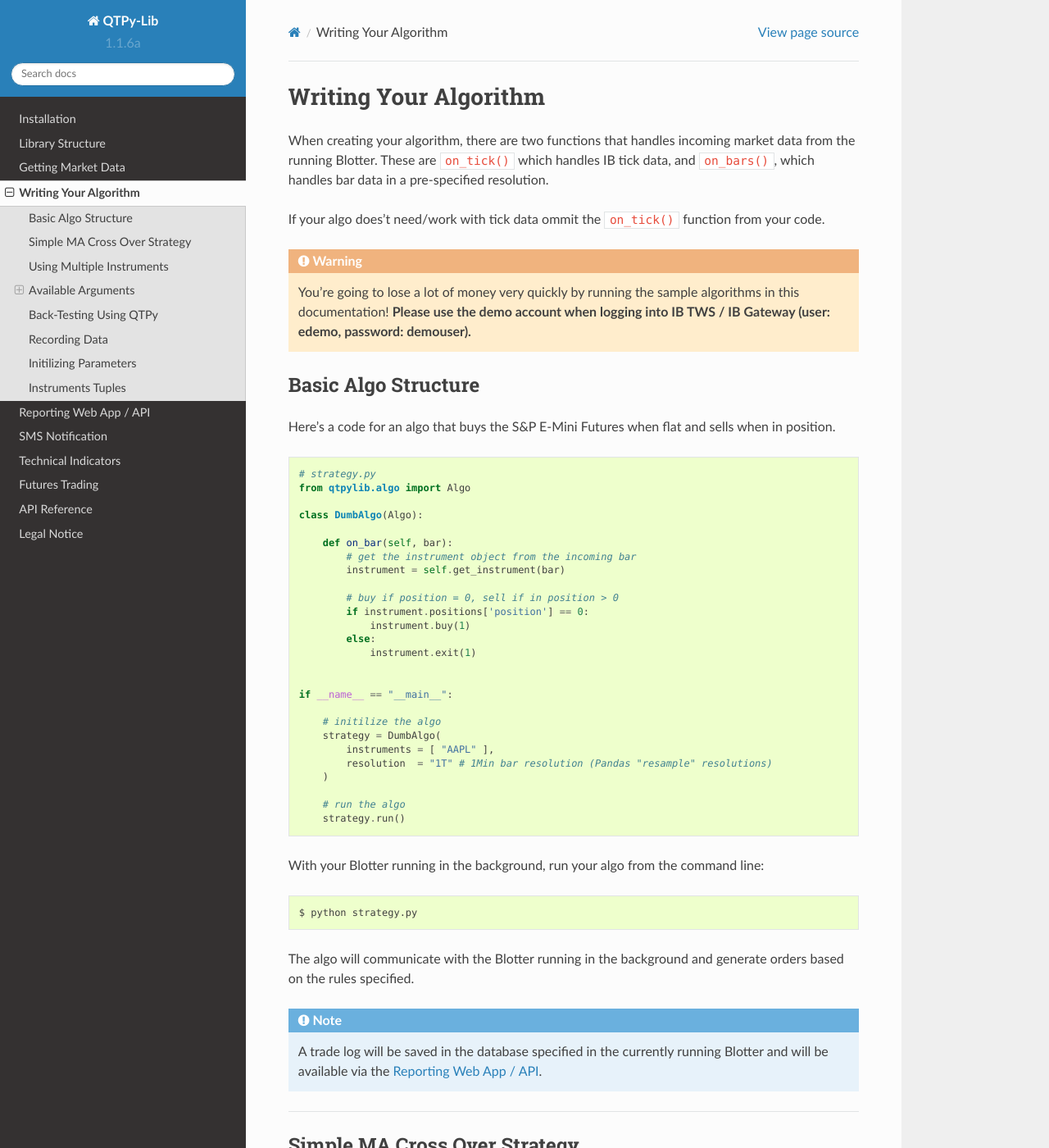
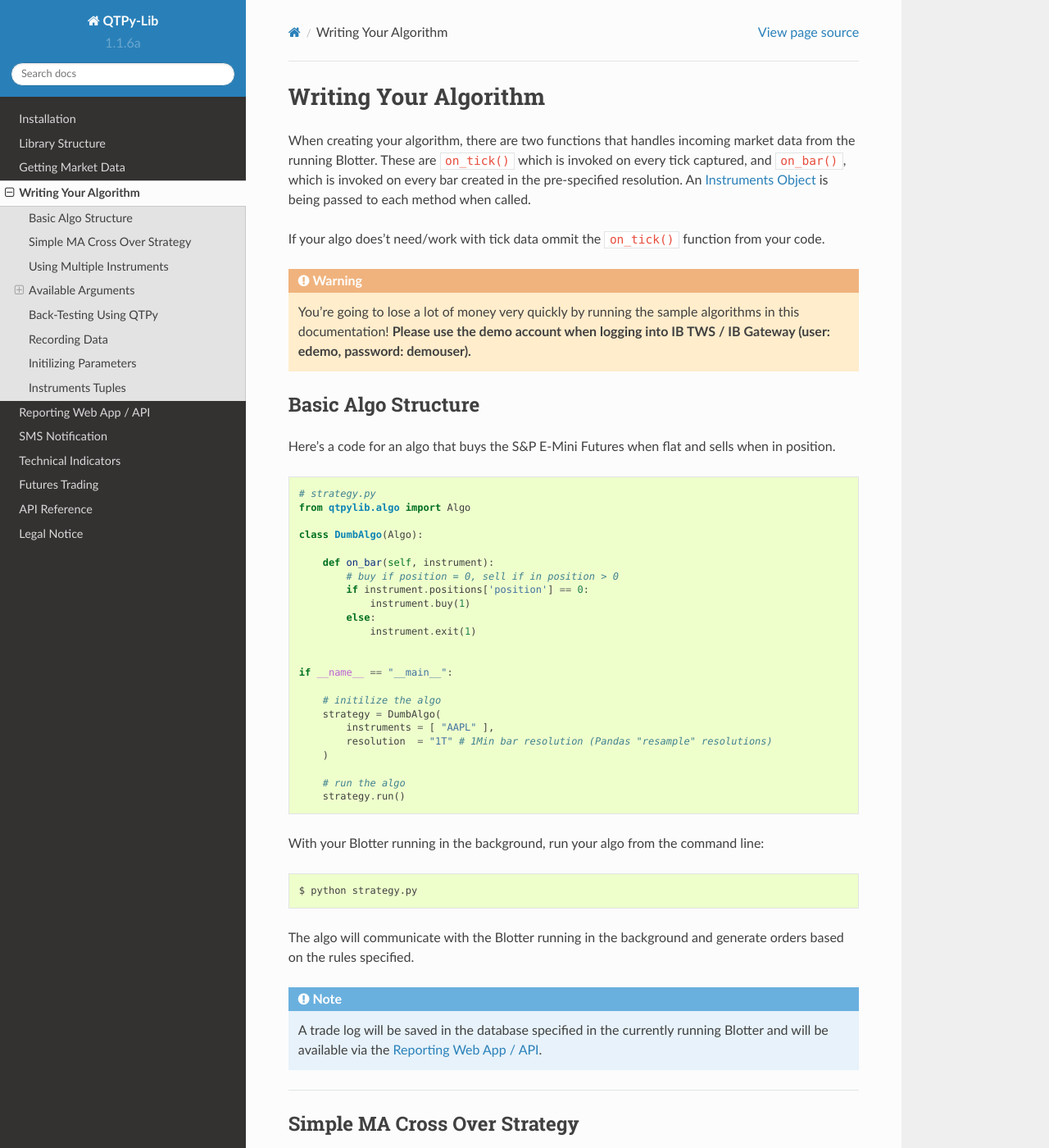
Before and after one commit to ranaroussi/qtpylib, a Sphinx documentation site: the page built from docs/source/algo.rst, in a window 1280 px wide and 1400 px high. Shown: the whole window at 82% size. Built offline with Sphinx 7.4.7 and the Read the Docs theme 2.0.0, drawn with Linux system fonts in a browser that asks for light colours; some of the changed text lies outside the part shown.

Commit message:
updated docs to reflect latest changes

```diff
--- a/README.rst
+++ b/README.rst
@@ -75,12 +75,10 @@ While the Blotter running in the background, write and execute your algorithm:
 
     class CrossOver(Algo):
 
-        def on_tick(self, tick):
+        def on_tick(self, instrument):
             pass
 
-        def on_bar(self, bar):
-            instrument = self.get_instrument(bar)
-
+        def on_bar(self, instrument):
             # get instrument history
             bars = instrument.get_bars(window=100)
 
--- a/docs/source/algo.rst
+++ b/docs/source/algo.rst
@@ -3,8 +3,10 @@ Writing Your Algorithm
 
 When creating your algorithm, there are two functions that handles
 incoming market data from the running Blotter. These are
-``on_tick()`` which handles IB tick data, and ``on_bars()``,
-which handles bar data in a pre-specified resolution.
+``on_tick()`` which is invoked on every tick captured, and
+``on_bar()``, which is invoked on every bar created in the
+pre-specified resolution. An `Instruments Object <./api_instrument.html>`_ is being passed
+to each method when called.
 
 If your algo does't need/work with tick data ommit the ``on_tick()``
 function from your code.
@@ -30,10 +32,7 @@ and sells when in position.
 
     class DumbAlgo(Algo):
 
-        def on_bar(self, bar):
-            # get the instrument object from the incoming bar
-            instrument = self.get_instrument(bar)
-
+        def on_bar(self, instrument):
             # buy if position = 0, sell if in position > 0
             if instrument.positions['position'] == 0:
                 instrument.buy(1)
@@ -84,11 +83,10 @@ While the Blotter running in the background, write and execute your algorithm:
 
     class CrossOver(Algo):
 
-        def on_tick(self, tick):
+        def on_tick(self, instrument):
             pass
 
-        def on_bar(self, bar):
-            instrument = self.get_instrument(bar)
+        def on_bar(self, instrument):
 
             # get instrument history
             bars = instrument.get_bars(window=20)
@@ -157,7 +155,7 @@ Using Multiple Instruments
 
     class BuyStockSellOil(Algo):
 
-        def on_bar(self, bar):
+        def on_bar(self, instrument):
 
             # get instrument object
             ES = self.get_instrument('ESU2016_FUT')
--- a/docs/source/api_algo.rst
+++ b/docs/source/api_algo.rst
@@ -18,8 +18,8 @@ For example:
     self.sms("message text")
 
     # get instrument object
-    instrument = self.get_instrument(bar)
+    instrument = self.get_instrument("SYMBOL")
 
 
 .. autoclass:: qtpylib.algo.Algo
-   :members: run, record, sms, get_instrument
+   :members: run, on_tick, on_bar, record, sms, get_instrument, order
```
Also changed, not shown: docs/source/api_instrument.rst (+8 -8 lines).
